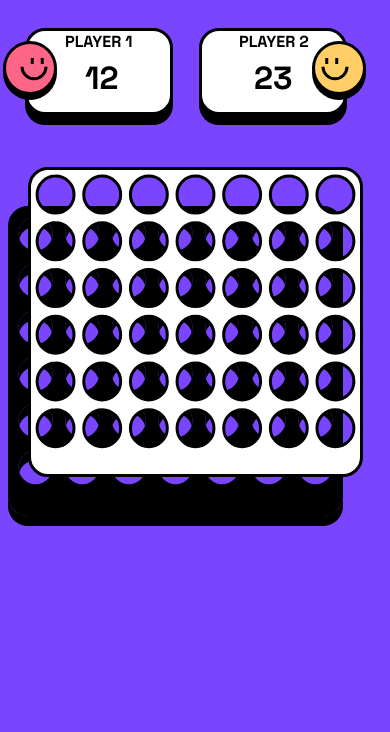
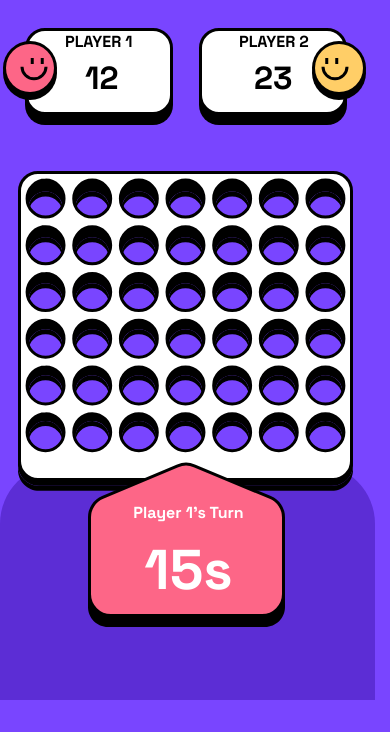
Before and after one commit to Cyberfox206/Puissance_4, a website built with Vite: page gamme_page.html in a window 390 px wide. Shown: the part 112-844 px from the top of the page. Built offline with nearby package versions, Linux system fonts and the light colour scheme.

Commit message:
game_page_no_responsive

```diff
--- a/gamme_page.html
+++ b/gamme_page.html
@@ -33,8 +33,15 @@
 
             <div class="game_board">
                 <img src="/assets/images/board-layer-white-small.svg" alt="game_board_white" class="board_white">
-                <img src="/assets/images/board-layer-black-small.svg" alt="game_board_black" class="game_board_black">
+                <img src="/assets/images/board-layer-black-large.svg" alt="game_board_black" class="game_board_black">
             </div>
+
+            </div>
+            <div class="timer">
+                <p class="player_time">Player 1's Turn</p>
+                <p class="time">15s</p>
+            </div>
+            <div class="purple_square">
 
             </div>
 
--- a/sass_folder/_pause.scss
+++ b/sass_folder/_pause.scss
@@ -102,15 +102,16 @@ margin-top: 6px;
 font-size: 32px;
 };
 
-.board_black {
+.game_board_black {
 z-index: -1;
 display: flex;
 justify-content: center;
 align-items: center;
 width: 335px;
 height: 310px;
-left: 20px;
-top: 271px;
+position: relative;
+left: 10px;
+bottom: 25px;
 
 };
 
@@ -122,13 +123,57 @@ top: 271px;
     align-items: center;
     width: 335px;
     height: 310px;
-    left: 20px;
-    top: 271px;
+    top: 275px;
+    left: 10px
+    };
 
-    };
-// .menu_countent {
-// display: flex;
-// align-content: center;
-// align-items: center;
-// justify-content: space-around;
-// }
+.purple_square {
+    z-index: -2;
+    position: absolute;
+    width: 375px;
+    height: 236px;
+    left: 0px;
+    top: 576px;
+    background-color: #5C2DD5;
+    border-radius: 60px 60px 0px 0px;
+};
+
+.timer {
+    position: absolute;
+    width: 200px;
+    height: 170px;
+    left: 88px;
+    top: 574px;
+    background-image: url(/assets/images/turn-background-red.svg);
+    background-repeat: no-repeat;
+};
+
+.player_time {
+    position: relative;
+    width: 127px;
+    height: 20px;
+    left: calc(50% - 127px/2 + 0.5px);
+    top: calc(50% - 20px/2 - 50px);
+    font-family: $basique_font;
+    font-style: normal;
+    font-weight: 700;
+    font-size: 16px;
+    line-height: 20px;
+    text-align: center;
+    color: #FFFFFF;
+};
+
+.time {
+    position: relative;
+    width: 89px;
+    height: 71px;
+    left: calc(50% - 89px/2 + 0.5px);
+    top: calc(50% - 71px/2 + -70px);
+    font-family: $basique_font;
+    font-style: normal;
+    font-weight: 700;
+    font-size: 56px;
+    line-height: 71px;
+    text-align: center;
+    color: #FFFFFF;
+}
```
